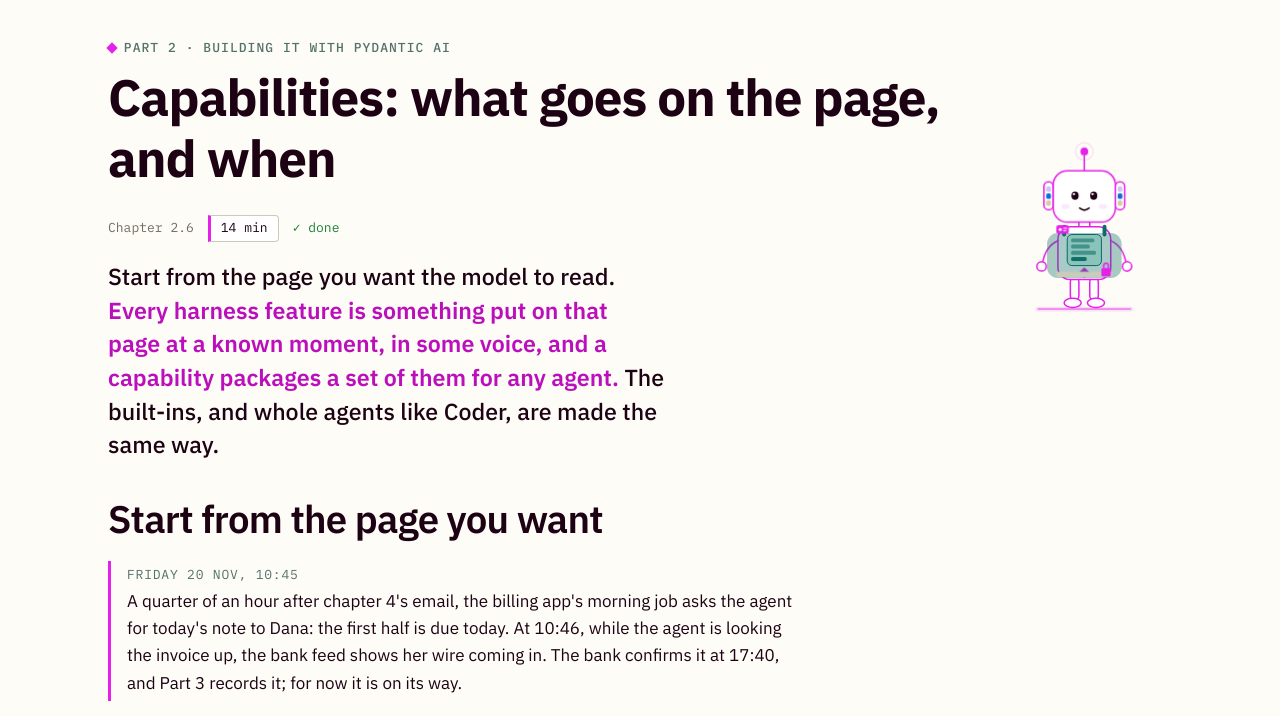
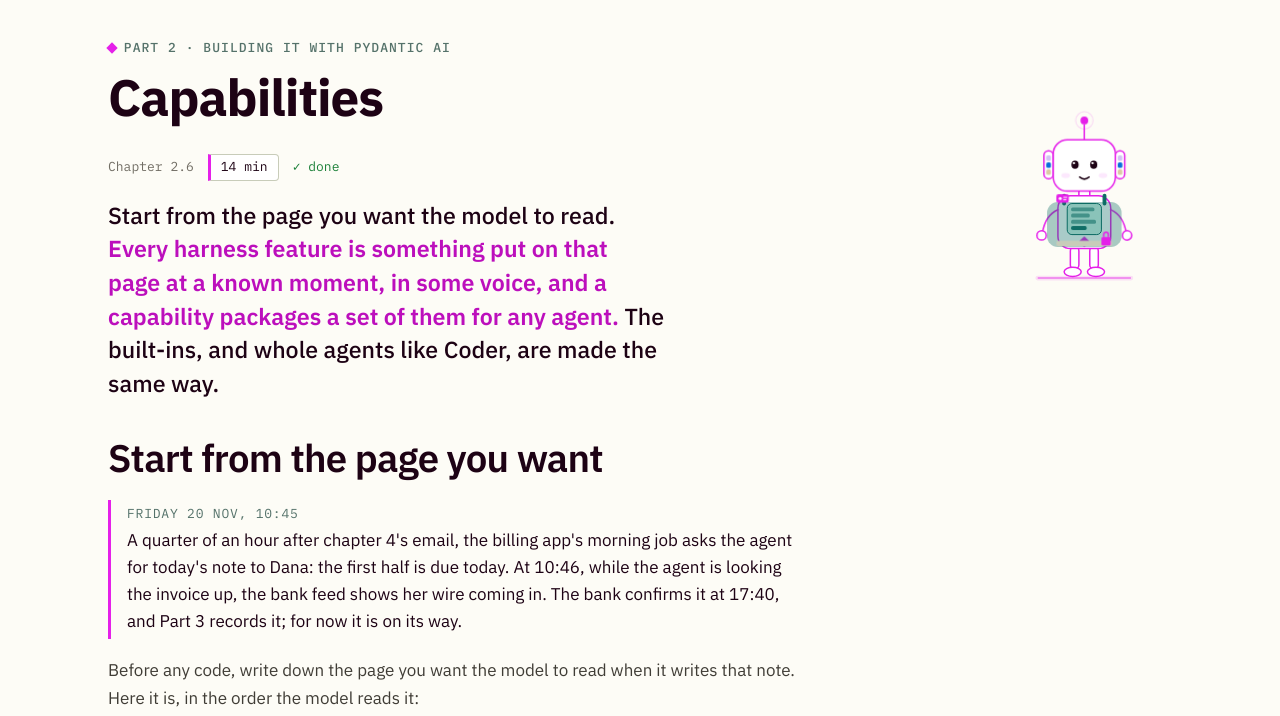
Before and after one commit to DouweM/ai-harness-course, a plain HTML site: page part2/06-capabilities.html in a window 1280 px wide. Shown: the part 70-786 px from the top of the page. Drawn offline with Linux system fonts and the light colour scheme.

Commit message:
Update the course
Exported from the working repo.

```diff
--- a/assets/course.js
+++ b/assets/course.js
@@ -68,7 +68,7 @@
     { path: 'part2/05-the-answer-form.html', part: 2, n: 5, title: 'The answer form', min: 6, evolve: 10,
       ask: ['Look at my output types: which real answers can\'t fit them? Propose a shape that holds them.',
         'Add an output validator that checks my agent\'s answer against our data and sends it back with ModelRetry.'] },
-    { path: 'part2/06-capabilities.html', part: 2, n: 6, title: 'Capabilities: what goes on the page, and when', min: 14, evolve: 11,
+    { path: 'part2/06-capabilities.html', part: 2, n: 6, title: 'Capabilities', min: 14, evolve: 11,
       ask: ['Group my agent\'s harness behavior into capabilities: what each would contribute, and which agents would share them.',
         'Which built-in capabilities would help my agent first, and what would each change in the request?',
         'Take Coder apart for my use case: which of its capabilities would I keep, swap or restrict?'] },
--- a/part2/06-capabilities.html
+++ b/part2/06-capabilities.html
@@ -3,7 +3,7 @@
 <head>
 <meta charset="utf-8">
 <meta name="viewport" content="width=device-width, initial-scale=1">
-<title>Capabilities: what goes on the page, and when · Harness engineering</title>
+<title>Capabilities · Harness engineering</title>
 <meta name="description" content="Design the page first: what the model should read, in whose voice, from what moment. Pydantic AI gives you a fixed set of moments to add to it, and every harness feature, from approvals to background tools to code mode, is a few insertions at those moments. A capability packages them once, for any agent. The built-ins and Coder are made the same way.">
 <link rel="preconnect" href="https://fonts.googleapis.com">
 <link rel="preconnect" href="https://fonts.gstatic.com" crossorigin>
@@ -11,7 +11,7 @@
 <link rel="stylesheet" href="../assets/theme.css">
 <link rel="stylesheet" href="part2.css">
 </head>
-<body data-page="chapter" data-title="Capabilities: what goes on the page, and when" data-part="2" data-n="6" data-runtime="14">
+<body data-page="chapter" data-title="Capabilities" data-part="2" data-n="6" data-runtime="14">
 <!-- Generated by part2/_build.py from part2/_src/06-capabilities.html: edit the source, then rebuild. -->
 
 <header class="topbar" data-auto></header>
@@ -21,7 +21,7 @@
     <div class="wrap head-grid">
       <div>
         <p class="eyebrow"><span class="dia"></span>Part 2 &middot; Building it with Pydantic AI</p>
-        <h1>Capabilities: what goes on the page, and when</h1>
+        <h1>Capabilities</h1>
         <p class="meta-row" data-auto></p>
         <p class="point">Start from the page you want the model to read. <b>Every harness feature is something put on that page at a known moment, in some voice, and a capability packages a set of them for any agent.</b> The built-ins, and whole agents like Coder, are made the same way.</p>
       </div>
```
Also changed, not shown: part2/_src/06-capabilities.html (+2 -2 lines).
